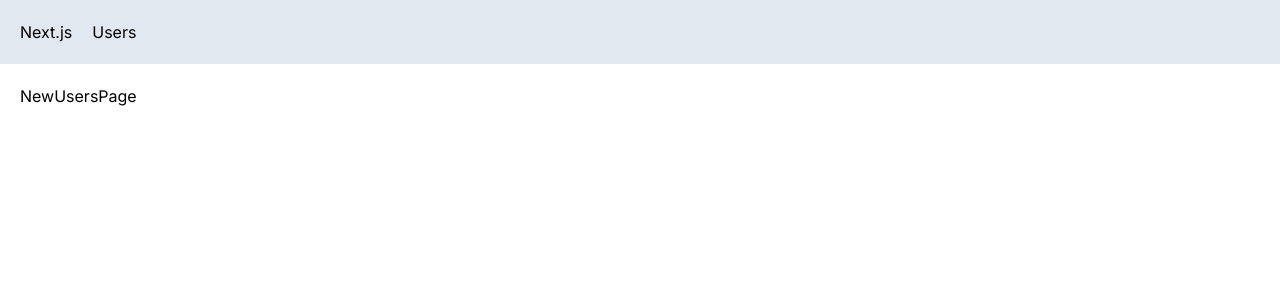
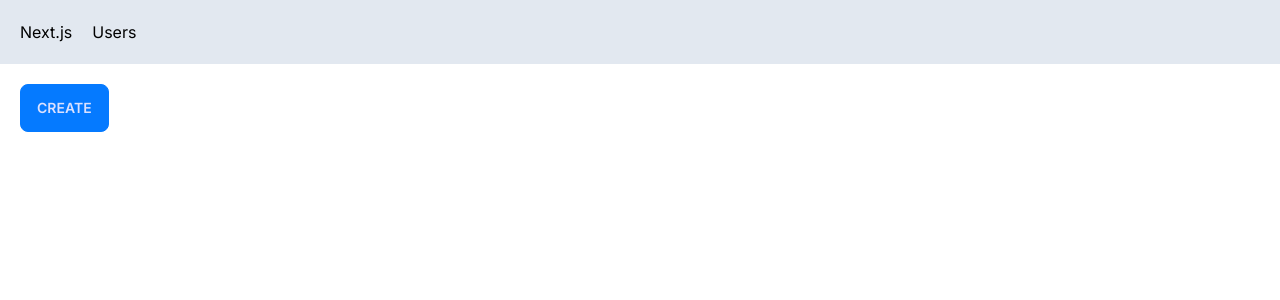
Before and after one commit to kairan/next-app-codewithmosh, a Next.js app: page /users/new in a window 1280 px wide. Shown: the top 300 px of the page. Built offline with nearby package versions, Linux system fonts and the light colour scheme.

Commit message:
Understanding programatically navigation

```diff
--- a/app/users/new/page.tsx
+++ b/app/users/new/page.tsx
@@ -1,7 +1,14 @@
+"use client";
+import { useRouter } from "next/navigation";
 import React from "react";
 
 const NewUsersPage = () => {
-  return <div> NewUsersPage</div>;
+  const router = useRouter();
+  return (
+    <button className="btn btn-primary" onClick={() => router.push("/users")}>
+      Create
+    </button>
+  );
 };
 
 export default NewUsersPage;
--- a/app/users/page.tsx
+++ b/app/users/page.tsx
@@ -1,6 +1,7 @@
 import { link } from "fs";
 import React from "react";
 import UserTable from "./UserTable";
+import Link from "next/link";
 
 type Props = {
   searchParams: { sortOrder: string };
@@ -9,6 +10,9 @@ const UsersPage = async ({ searchParams: { sortOrder } }: Props) => {
   return (
     <>
       <h1>Users</h1>
+      <Link href="/users/new" className="btn">
+        New User
+      </Link>
       <UserTable sortOrder={sortOrder} />
     </>
   );
```
